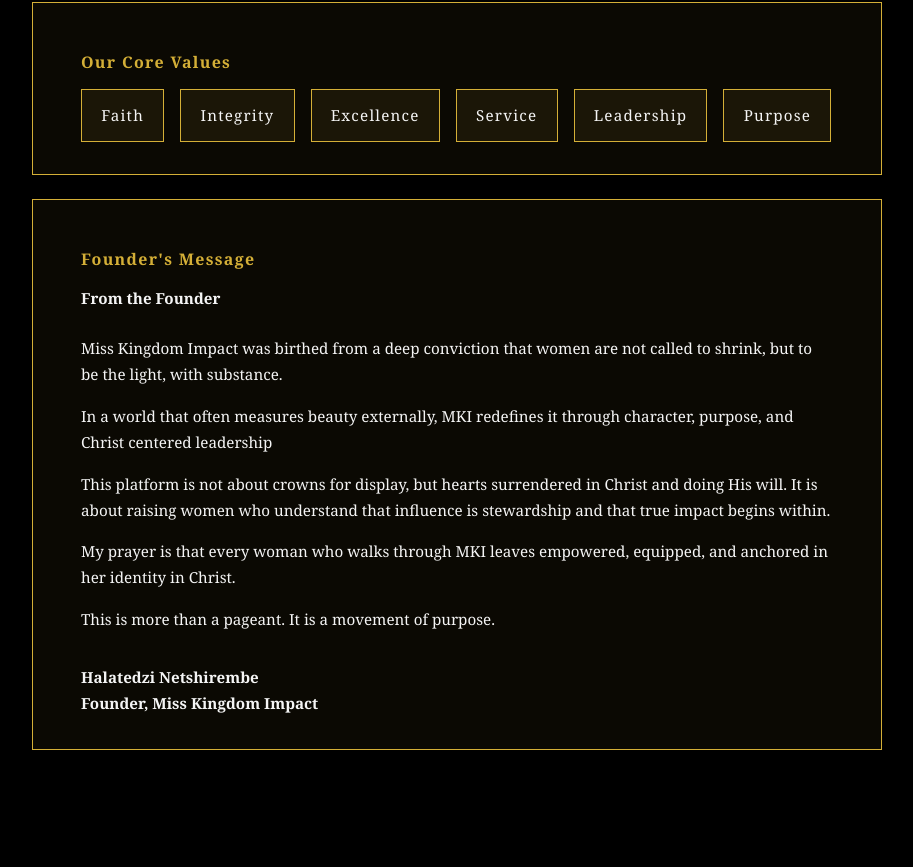
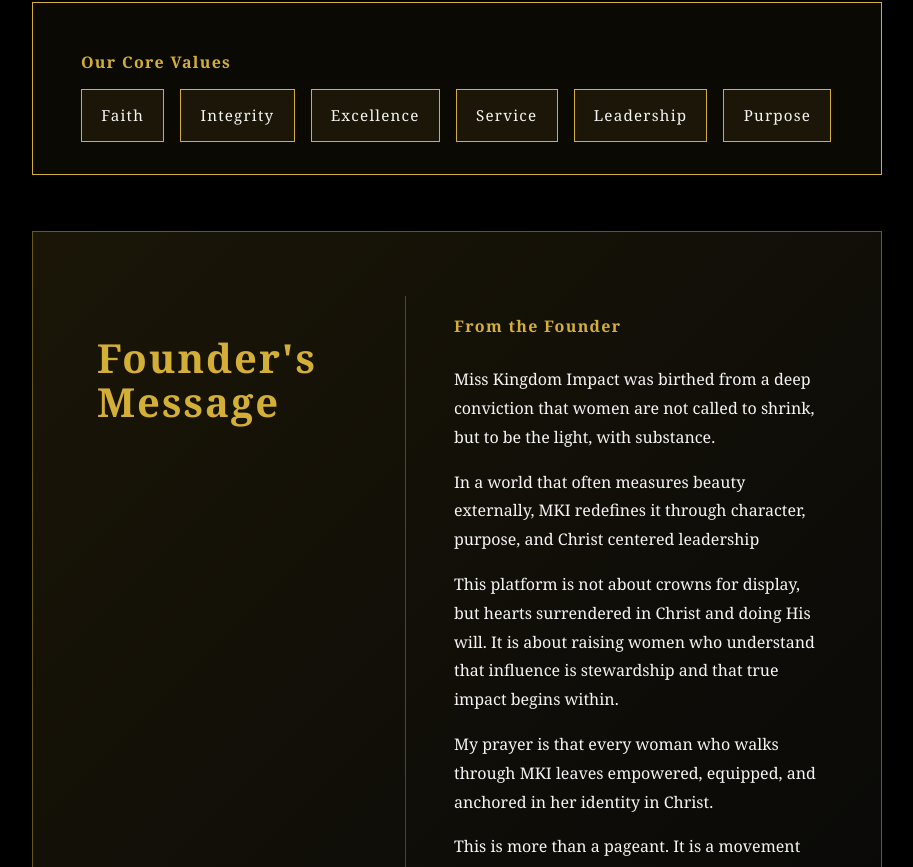
Before and after one commit to SNComputerGuru/Miss-Kingdom-Impact, a React (Create React App) app: page /miss-kingdom-impact/about in a window 1280 px wide. Shown: the part 953-1820 px from the top of the page, without its empty margins (183-1096 px from the left). Before the commit the page ends 1799 px from the top, so only its background shows below. Built offline with nearby package versions, Linux system fonts and the light colour scheme.

Commit message:
Update About page to change repeating styles

```diff
--- a/src/components/About.jsx
+++ b/src/components/About.jsx
@@ -8,7 +8,7 @@
                 <>
                     <p>
                         Miss Kingdom Impact is more than a beauty pageant; it is an NPO that celebrates purpose,
-                        leadership, and service. <br></br>
+                        leadership, and service. <br />
                         Founded on the belief that true beauty shines brightest when paired
                         with purpose, the pageant empowers young women to become confident leaders,
                         compassionate changemakers, and ambassadors for positive transformation in their
@@ -103,12 +103,22 @@
     return (
         <section className="aboutPage">
             <div className="aboutWrapper">
-                <h2 className="aboutMissKingdomImpact">About Miss Kingdom Impact</h2>
+                <h2 className="aboutMissKingdomImpact">
+                    About Miss Kingdom Impact
+                </h2>
 
                 <div className="aboutStack">
                     {aboutCards.map((card, index) => (
-                        <div key={index} className="aboutCard">
+                        <div
+                            key={index}
+                            className={
+                                card.title === "Founder's Message"
+                                    ? "founderLetterCard"
+                                    : "aboutCard"
+                            }
+                        >
                             <h3>{card.title}</h3>
+
                             <div className="aboutContent">
                                 {card.content}
                             </div>
--- a/src/styles/about.css
+++ b/src/styles/about.css
@@ -3,18 +3,22 @@
     text-align: center;
 }
 
-.aboutWrapper h2 {
+.aboutWrapper {
+    max-width: 850px;
+    margin: 0 auto;
+}
+
+.aboutMissKingdomImpact {
     color: #d4af37;
     letter-spacing: 0.1em;
     margin-bottom: 3rem;
 }
 
+/* Normal card stack */
 .aboutStack {
     display: flex;
     flex-direction: column;
     gap: 1.5rem;
-    max-width: 850px;
-    margin: 0 auto;
 }
 
 .aboutCard {
@@ -48,6 +52,7 @@
     margin-bottom: 0;
 }
 
+/* Core values */
 .aboutValues {
     display: flex;
     flex-wrap: wrap;
@@ -61,27 +66,67 @@
     background: rgba(212, 175, 55, 0.08);
     margin: 0;
     letter-spacing: 0.08em;
+    color: #f5f5f5;
 }
 
-.foundersMessageBlock .emailIntro {
+/* Founder letter card */
+.founderLetterCard {
+    margin-top: 2rem;
+    display: grid;
+    grid-template-columns: 260px 1fr;
+    gap: 3rem;
+    padding: 4rem;
+    border: 1px solid rgba(212, 175, 55, 0.45);
+    background: linear-gradient(
+            135deg,
+            rgba(212, 175, 55, 0.12),
+            rgba(255, 255, 255, 0.03)
+    );
+    text-align: left;
+    transition: all 0.3s ease;
+}
+
+.founderLetterCard:hover {
+    background: linear-gradient(
+            135deg,
+            rgba(212, 175, 55, 0.18),
+            rgba(255, 255, 255, 0.04)
+    );
+    transform: translateY(-4px);
+}
+
+.founderLetterCard h3 {
+    color: #d4af37;
+    font-size: clamp(1.8rem, 4vw, 2.5rem);
+    letter-spacing: 0.05em;
+    line-height: 1.1;
+}
+
+.founderLetterCard .aboutContent {
+    border-left: 1px solid rgba(212, 175, 55, 0.35);
+    padding-left: 3rem;
+}
+
+.founderLetterCard p {
+    color: #f5f5f5;
+    line-height: 1.8;
+    font-size: 1rem;
+    margin-bottom: 1rem;
+}
+
+.founderLetterCard .emailIntro {
+    color: #d4af37;
+    letter-spacing: 0.08em;
     margin-bottom: 1.5rem;
 }
 
-.foundersMessageBlock .signature {
+.founderLetterCard .signature {
     margin-top: 2rem;
-    line-height: 1.7;
-}
-.aboutContent {
-    white-space: pre-line;
+    color: #d4af37;
 }
 
+/* Mobile */
 @media (max-width: 768px) {
-    .aboutWrapper {
-        padding-top: 6rem;
-    }
-    .aboutContent {
-        white-space: pre-line;
-    }
     .aboutPage {
         padding: 4rem 1rem;
     }
@@ -106,4 +151,17 @@
         width: 100%;
         text-align: center;
     }
+
+    .founderLetterCard {
+        grid-template-columns: 1fr;
+        gap: 1.5rem;
+        padding: 2rem 1.5rem;
+    }
+
+    .founderLetterCard .aboutContent {
+        border-left: none;
+        border-top: 1px solid rgba(212, 175, 55, 0.35);
+        padding-left: 0;
+        padding-top: 2rem;
+    }
 }
```
